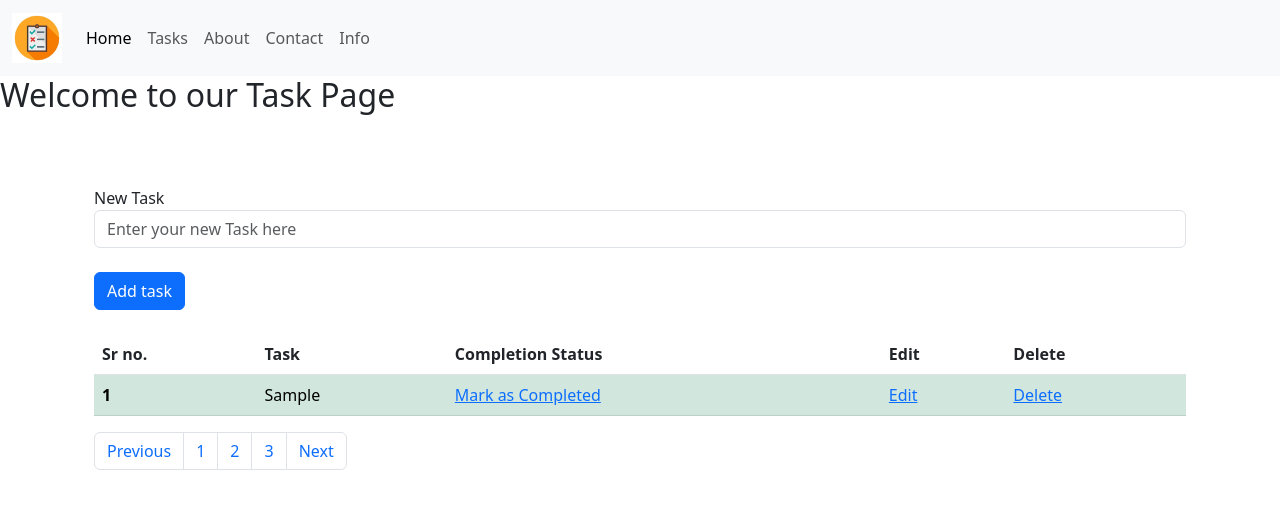
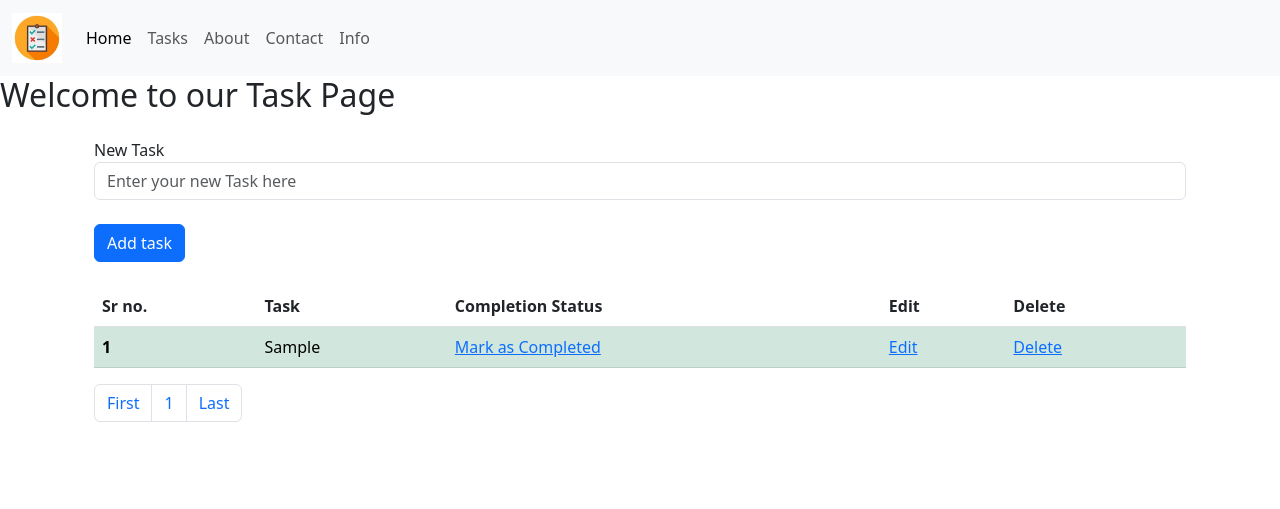
Before and after one commit to vaishnavi10pednekar/Django-Learning, a Django app: page /task/ in a window 1280 px wide. Shown: the top 509 px of the page. Run offline with Django 5.2, Linux system fonts and the light colour scheme; tables that the repository leaves empty hold one stand-in row (values such as "Sample post").

Commit message:
updated project

```diff
--- a/firstprojectt/templates/task.html
+++ b/firstprojectt/templates/task.html
@@ -7,7 +7,6 @@
 
 {% block content %}
   <div class = "container">
-    <br>
     <form method = "post">
     {% csrf_token %}
     {%for message in messages%}
@@ -16,7 +15,7 @@
        <button type="button" class="btn-close" data-bs-dismiss="alert" aria-label="Close"></button>
        </div>
     {%endfor%}
-<br>
+
   <div class="mb-3">
     <label>New Task</label>
     <br>
@@ -60,13 +59,17 @@
   </tbody>
 </table>
 <nav aria-label="Page navigation example">
-  <ul class="pagination">
-    <li class="page-item"><a class="page-link" href="#">Previous</a></li>
-    <li class="page-item"><a class="page-link" href="#">1</a></li>
-    <li class="page-item"><a class="page-link" href="#">2</a></li>
-    <li class="page-item"><a class="page-link" href="#">3</a></li>
-    <li class="page-item"><a class="page-link" href="#">Next</a></li>
-  </ul>
-</nav>
+     <ul class="pagination">
+      <li class="page-item"><a class="page-link" href="?page=1">First</a></li>
+      {% if all_task.has_previous%}
+       <li class="page-item"><a class="page-link" href="?page={{ all_task.previous_page_number }}">{{all_task.previous_page_number}}</a></li>
+      {% endif%}
+      <li class="page-item"><a class="page-link" href="?page={{ all_task.number }}">{{all_task.number}}</a></li>
+      {% if all_task.has_next%}
+       <li class="page-item"><a class="page-link" href="?page={{ all_task.next_page_number }}">{{all_task.next_page_number}}</a></li>
+      {% endif%}
+      <li class="page-item"><a class="page-link" href="?page={{ all_task.paginator.num_pages }}">Last</a></li>
+     </ul>
+    </nav>
     </div>
 {% endblock content%}
--- a/firstprojectt/views.py
+++ b/firstprojectt/views.py
@@ -86,6 +86,11 @@ def contactus(request):
             return redirect("contactus")
         messages.success(request, "Invalid Data")
 
+    paginator = Paginator(con_info,5)
+    page = request.GET.get("page")
+
+    con_info = paginator.get_page(page)
+
 
     context = {
         'page' : "Contact",
@@ -126,6 +131,12 @@ def info(request):
             messages.success(request, "Information added successfully")
             return redirect("info")
         messages.success(request, "Invalid Information")
+
+    paginator = Paginator(all_infor,5)
+    page = request.GET.get("page")
+
+    all_infor = paginator.get_page(page)
+
     context = {
         'page' : "Information",
         'all_infor': all_infor,
```
Also changed, not shown: firstprojectt/templates/contact.html (+12 -8 lines), firstprojectt/templates/info.html (+14 -0 lines).
